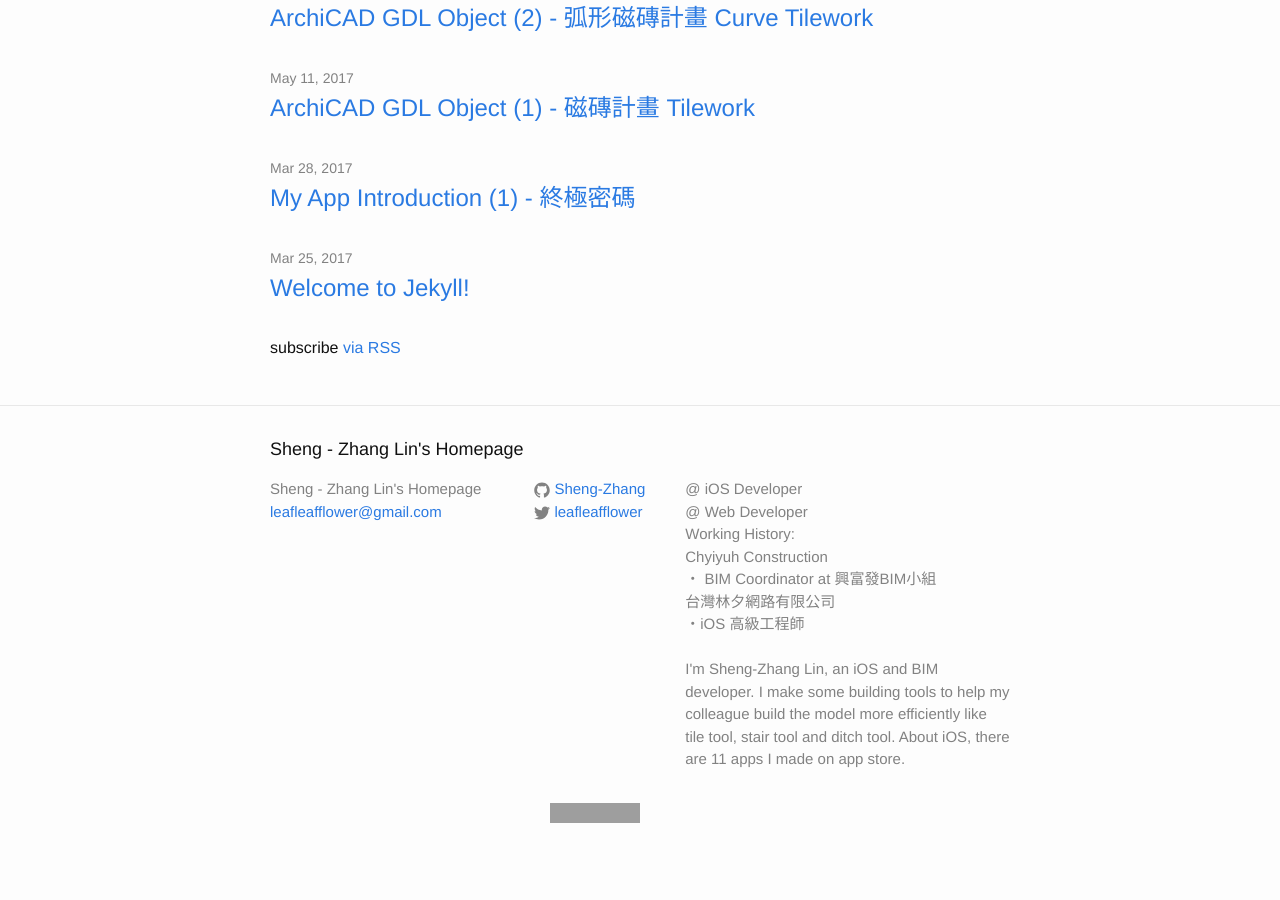
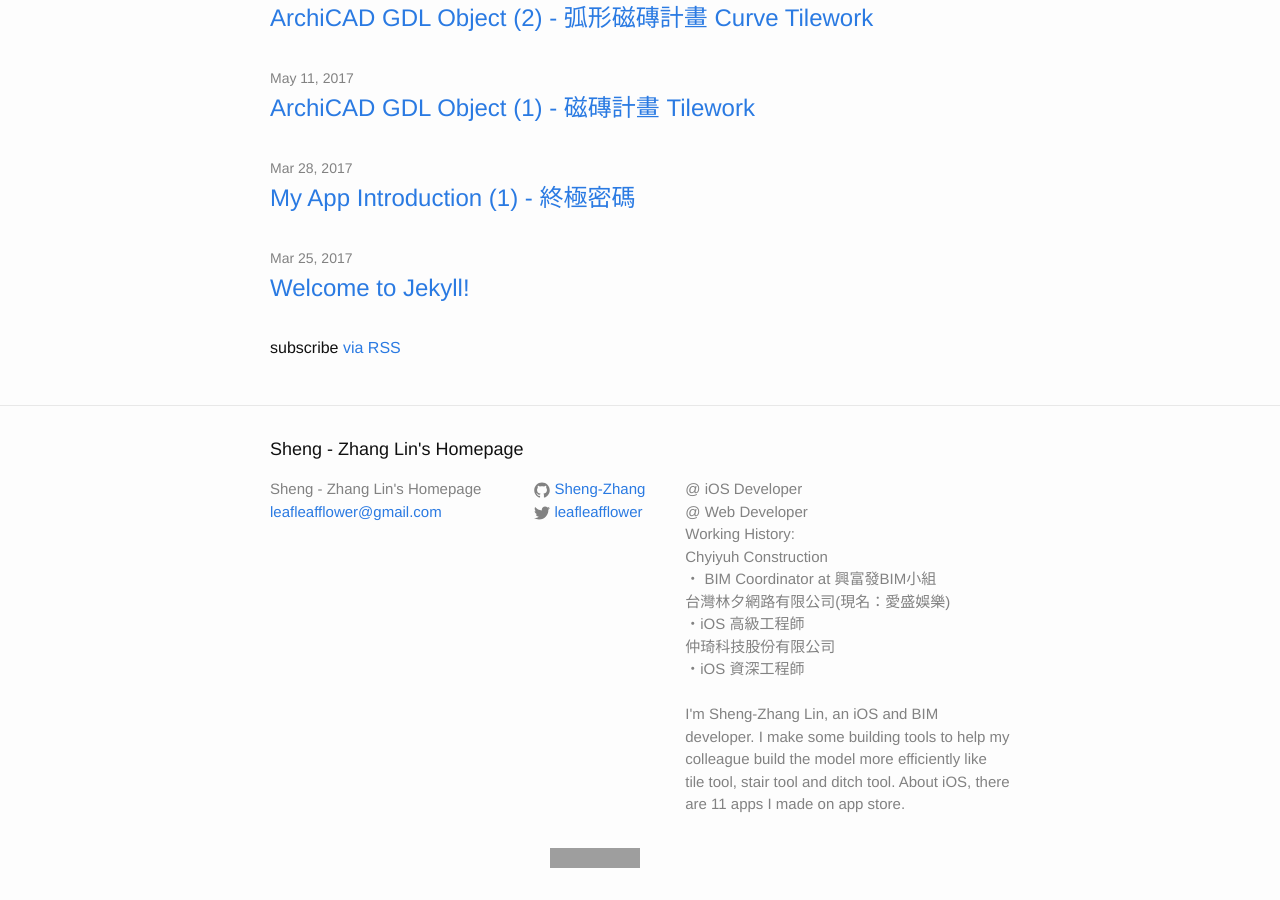
Before and after one commit to Sheng-Zhang/Sheng-Zhang.github.io, a Jekyll site: the page built from index.html, in a window 1280 px wide and 900 px high, scrolled down 1531 px. Built offline with Jekyll 4.4.1, drawn with Linux system fonts in a browser that asks for light colours; before the commit the page ends 2386 px from its top, so only the background shows below that; grey boxes are pictures that could not be loaded.

Commit message:
Add Hitron job history

```diff
--- a/_config.yml
+++ b/_config.yml
@@ -14,8 +14,10 @@ description: > # this means to ignore newlines until "baseurl:"
   Working History:</br>
   Chyiyuh Construction</br>
   ・ BIM Coordinator at 興富發BIM小組</br>
-  台灣林夕網路有限公司</br>
+  台灣林夕網路有限公司(現名：愛盛娛樂)</br>
   ・iOS 高級工程師</br>
+  仲琦科技股份有限公司</br>
+  ・iOS 資深工程師</br>
 
   </br>
   I'm Sheng-Zhang Lin, an iOS and BIM developer. I make
```
